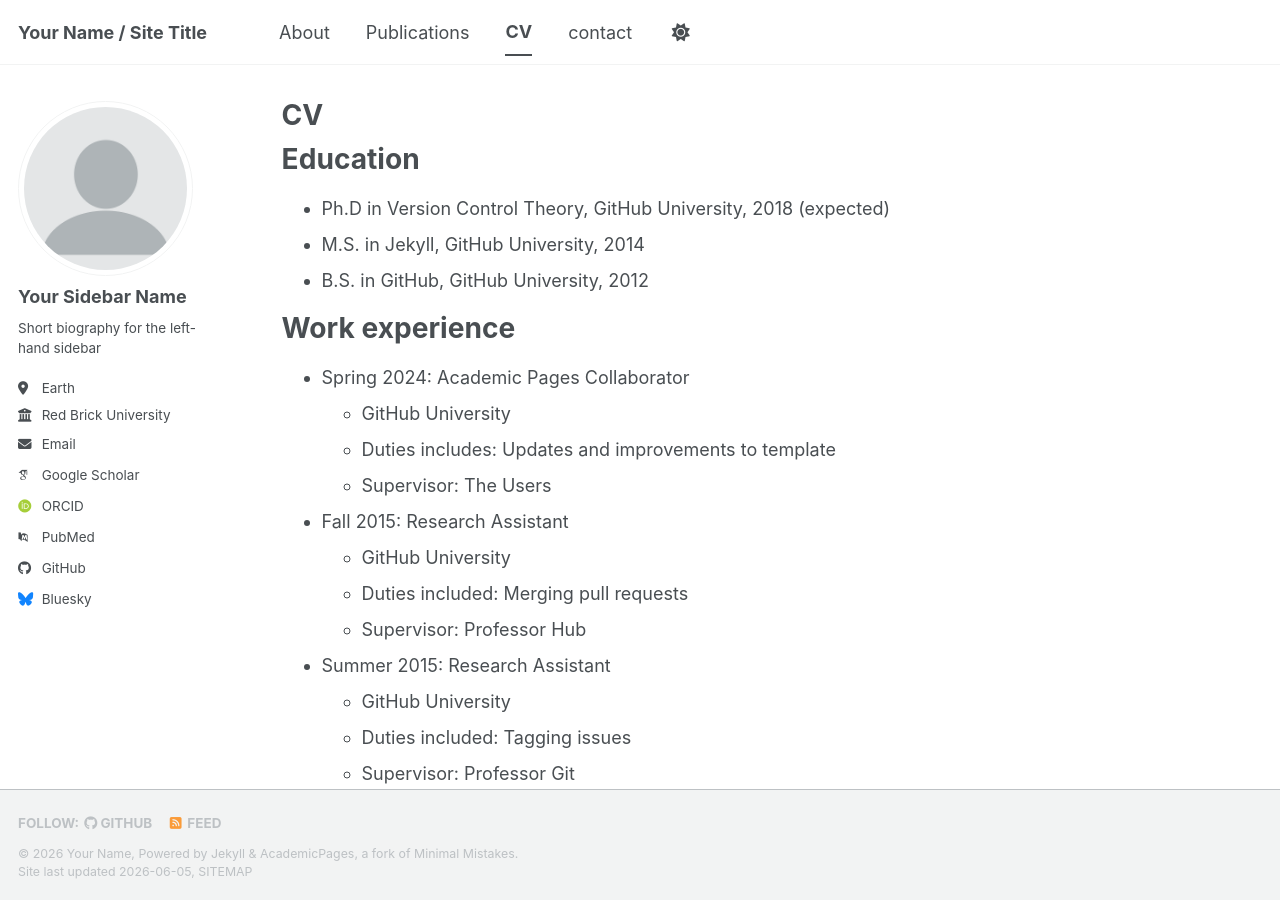
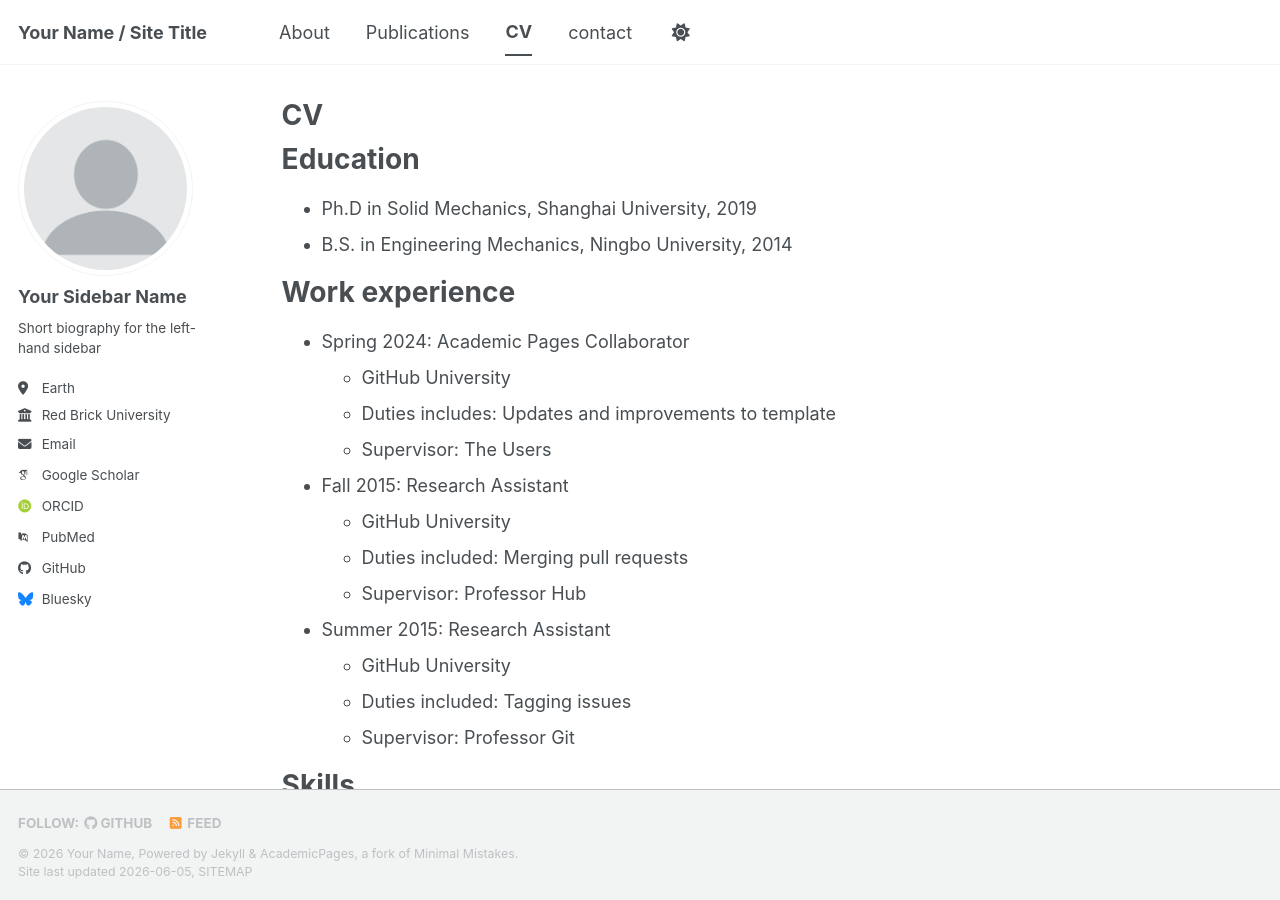
Before and after one commit to ZJU-LuLab/ZJU-LuLab.github.io, a Jekyll site: the page built from _pages/cv.md, in a window 1280 px wide and 900 px high. Built offline with Jekyll 4.4.1, drawn with Linux system fonts in a browser that asks for light colours; some web fonts are replaced; a script bundle is joined from its source files by our own code; library files that are not in the unit come from our copies.

Commit message:
Update cv.md

```diff
--- a/_pages/cv.md
+++ b/_pages/cv.md
@@ -11,9 +11,8 @@ redirect_from:
 
 Education
 ======
-* Ph.D in Version Control Theory, GitHub University, 2018 (expected)
-* M.S. in Jekyll, GitHub University, 2014
-* B.S. in GitHub, GitHub University, 2012
+* Ph.D in Solid Mechanics, Shanghai University, 2019
+* B.S. in Engineering Mechanics, Ningbo University, 2014
 
 Work experience
 ======
```
